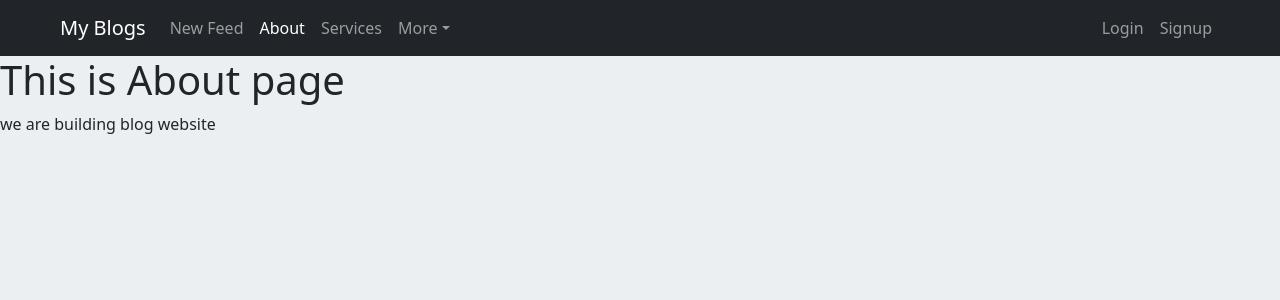
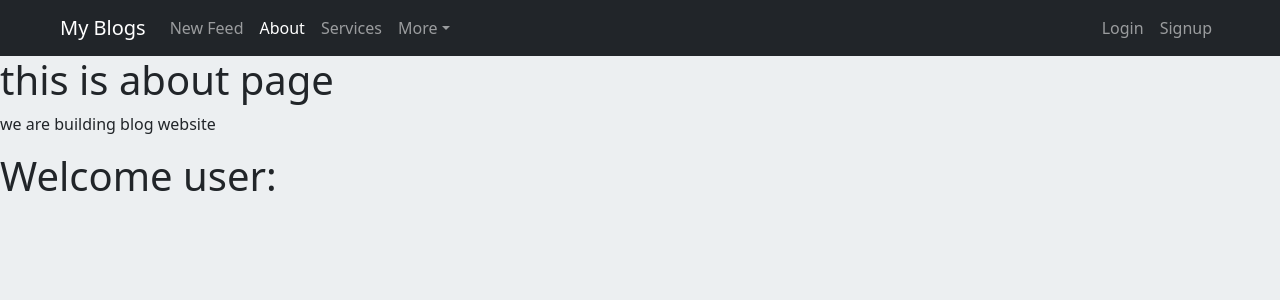
Before and after one commit to rahulsubh/Blogging-Application-Frontend, a React (Create React App) app in the folder blog-app/: page /about in a window 1280 px wide. Shown: the top 300 px of the page. Built offline with nearby package versions, Linux system fonts and the light colour scheme.

Commit message:
added context api for current user details for managing the delete button conditional rendering.

```diff
--- a/blog-app/src/App.js
+++ b/blog-app/src/App.js
@@ -13,9 +13,11 @@ import Privateroute from "./components/Privateroute";
 import ProfileInfo from "./pages/user-routs/ProfileInfo";
 import PostPage from "./pages/PostPage";
 import Categories from "./pages/Categories";
+import UserProvider from "./context/UserProvider";
 
 function App() {
   return (
+    <UserProvider>
       <BrowserRouter>
         <ToastContainer position="bottom-center" />
         <Routes>
@@ -33,6 +35,7 @@ function App() {
           </Route>
         </Routes>
       </BrowserRouter>
+    </UserProvider>
   );
 }
 
--- a/blog-app/src/components/CustomNavbar.jsx
+++ b/blog-app/src/components/CustomNavbar.jsx
@@ -1,4 +1,4 @@
-import React, { useEffect, useState } from 'react';
+import React, { useContext, useEffect, useState } from 'react';
 import { NavLink as ReactLink, useNavigate } from 'react-router-dom';
 import {
     Collapse,
@@ -14,8 +14,11 @@ import {
     DropdownItem,
 } from 'reactstrap';
 import { doLogout, getCurrentUserDetail, isLoggedIn } from '../auth';
+import userContext from '../context/userContext';
 
 function CustomNavbar() {
+
+    const userContextData = useContext(userContext);
     const [isOpen, setIsOpen] = useState(false);
 
     const navigate = useNavigate();
@@ -32,6 +35,10 @@ function CustomNavbar() {
         doLogout(() => {
             //logged out
             setLogin(false);
+            userContextData.setUser({
+                data: null,
+                login: false
+            });
             navigate("/");
         });
     };
@@ -93,13 +100,13 @@ function CustomNavbar() {
                             login && (
                                 <>
                                     <NavItem>
-                                        <NavLink tag={ReactLink} to = "/user/profile-info">
+                                        <NavLink tag={ReactLink} to="/user/profile-info">
                                             Profile Info
                                         </NavLink>
                                     </NavItem>
 
                                     <NavItem>
-                                        <NavLink tag={ReactLink} to = "/user/dashboard">
+                                        <NavLink tag={ReactLink} to="/user/dashboard">
                                             {user.email}
                                         </NavLink>
                                     </NavItem>
--- a/blog-app/src/components/Post.jsx
+++ b/blog-app/src/components/Post.jsx
@@ -1,10 +1,12 @@
-import React, { useEffect, useState } from 'react'
+import React, { useContext, useEffect, useState } from 'react'
 import { Link } from 'react-router-dom'
 import { Button, Card, CardBody, CardText } from 'reactstrap'
 import { getCurrentUserDetail, isLoggedIn } from '../auth';
+import userContext from '../context/userContext';
 
 function Post({ post = { id: -1, title: "This is the default post title", content: "This is the default content" }, deletePost }) {
 
+    const userContextData = useContext(userContext);
     const [user, setUser] = useState(null);
     const [login, setLogin] = useState(null);
 
@@ -21,8 +23,8 @@ function Post({ post = { id: -1, title: "This is the default post title", conten
 
                 </CardText>
                 <div>
-                    <Link className="btn btn-secondary" to={'/posts/' + post.postId}>Read More</Link>
-                    {login && (user && user.id === post.user.id ? <Button onClick={() => deletePost(post)} color="danger" className="ms-2">Delete</Button> : '') }
+                    <Link className="btn btn-secondary border-0" to={'/posts/' + post.postId}>Read More</Link>
+                    {userContextData.user.login && (user && user.id === post.user.id ? <Button onClick={() => deletePost(post)} color="danger" className="ms-2">Delete</Button> : '') }
                 </div>
             </CardBody>
         </Card>
--- /dev/null
+++ b/blog-app/src/context/UserProvider.jsx
@@ -0,0 +1,17 @@
+import React, { useState } from 'react'
+import userContext from './userContext';
+
+function UserProvider({ children }) {
+    const [user, setUser] = useState({
+        data: {},
+        login: false
+    });
+
+    return (
+        <userContext.Provider value={{ user, setUser }}>
+            {children}
+        </userContext.Provider>
+    )
+}
+
+export default UserProvider
--- /dev/null
+++ b/blog-app/src/context/userContext.js
@@ -0,0 +1,5 @@
+import { createContext } from "react"
+
+const userContext = createContext(null)
+
+export default userContext
--- a/blog-app/src/pages/About.js
+++ b/blog-app/src/pages/About.js
@@ -1,12 +1,19 @@
 import React from 'react'
+import userContext from '../context/userContext'
 import Base from '../components/Base'
 
 function About() {
   return (
-    <Base>
-      <h1>This is About page</h1>
-      <p>we are building blog website</p>
-    </Base>
+    <userContext.Consumer>
+      {(object) => (
+        <Base>
+        <h1>this is about page</h1>
+        <p>we are building blog website</p>
+        {console.log(object)}
+        <h1>Welcome user: {object.user && object.user.data?.name}</h1>
+        </Base>
+      )}
+    </userContext.Consumer>
   )
 }
 
--- a/blog-app/src/pages/Login.js
+++ b/blog-app/src/pages/Login.js
@@ -1,4 +1,4 @@
-import React, { useState } from "react";
+import React, { useContext, useState } from "react";
 import { toast } from "react-toastify";
 import {
   Button,
@@ -17,8 +17,12 @@ import Base from "../components/Base";
 import { loginUser } from "../services/user-service";
 import { doLogin } from "../auth";
 import { useNavigate } from "react-router-dom";
+import userContext from "../context/userContext";
 
 function Login() {
+
+  const userContextData = useContext(userContext);
+
   const [loginDetail, setLoginDetail] = useState({
     username: "",
     password: "",
@@ -52,10 +56,15 @@ function Login() {
         console.log(data);
 
         // save the data to localstorage
-        doLogin(data,() => {
-            console.log("login detail is saved to local storage.");
-            //redirect to user dashboard page
-            navigate("/user/dashboard");
+        doLogin(data, () => {
+          console.log("login detail is saved to local storage.");
+          //redirect to user dashboard page
+          userContextData.setUser({
+            data: data.user,
+            login: true
+          });
+          console.log(userContextData);
+          navigate("/user/dashboard");
         });
         toast.success("Login Success");
       })
```
Lines whose indentation alone changed are shown as unchanged.
